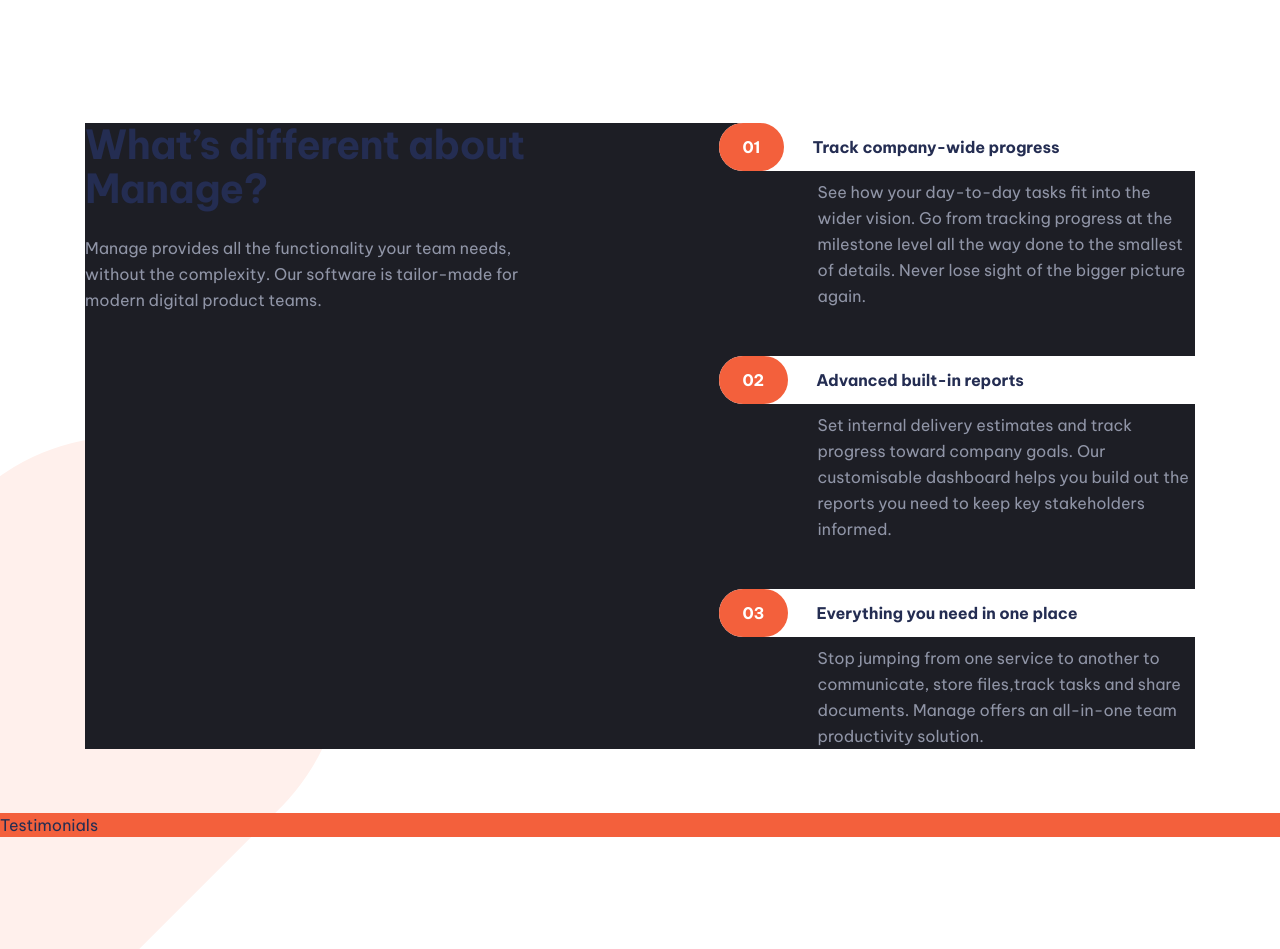
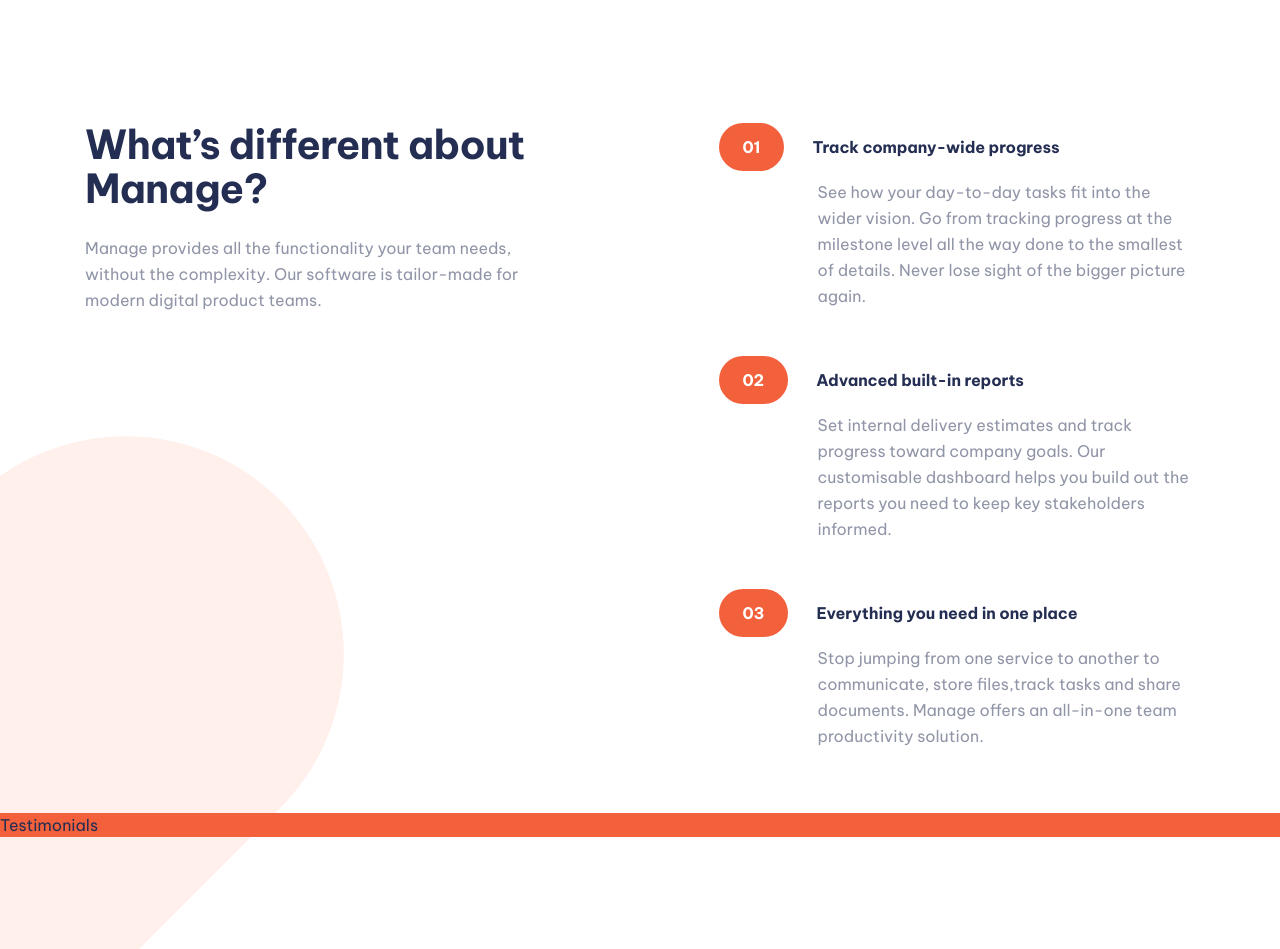
Before and after one commit to ZiadHmedan/landingPage, a React (Vite) app: page / in a window 1280 px wide. Shown: the part 720-1669 px from the top of the page. Built offline with nearby package versions, Linux system fonts and the light colour scheme.

Commit message:
remove bg-dark from features section

```diff
--- a/src/component/Features.jsx
+++ b/src/component/Features.jsx
@@ -8,7 +8,7 @@ import bgHeader from "../assets/images/bg-tablet-pattern.svg";
 import NumBtn from "./NumBtn";
 export default function Features({ features }) {
   return (
-    <section className="bg-dark relative grid xl:gap-[125px] xl:container xl:mt-[120px] xl:grid-cols-2  xl:justify-between mt-[95px]  ">
+    <section className=" relative grid xl:gap-[125px] xl:container xl:mt-[120px] xl:grid-cols-2  xl:justify-between mt-[95px]  ">
             <img src={bgHeader} alt="header-background" className="absolute centerPosition  z-[-1]  hidden xl:block" />
 
       <div className=" container xl:justify-self-start ">
```
